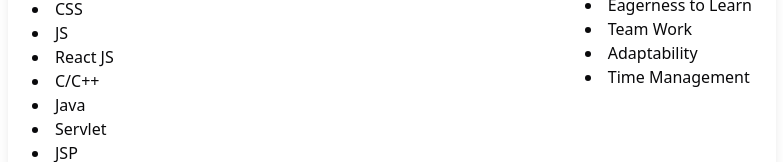
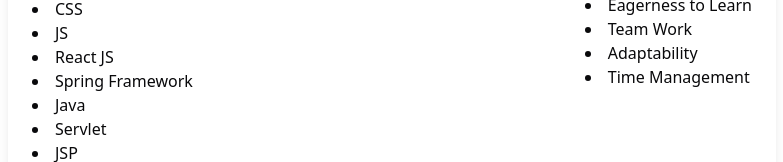
Before and after one commit to gaurigawade2000/Gauri_Resume, a plain HTML site: page index.html in a window 1280 px wide. Shown: the part 475-637 px from the top of the page, without its empty margins (248-1031 px from the left). Drawn offline with nearby package versions, Linux system fonts and the light colour scheme.

Commit message:
Update index.html

```diff
--- a/index.html
+++ b/index.html
@@ -77,7 +77,7 @@
                     <li>CSS</li>
                     <li>JS</li>
                     <li>React JS</li>
-                    <li>C/C++</li>
+                    <li>Spring Framework</li>
                     <li>Java</li>
                     <li>Servlet</li>
                     <li>JSP</li>
```
